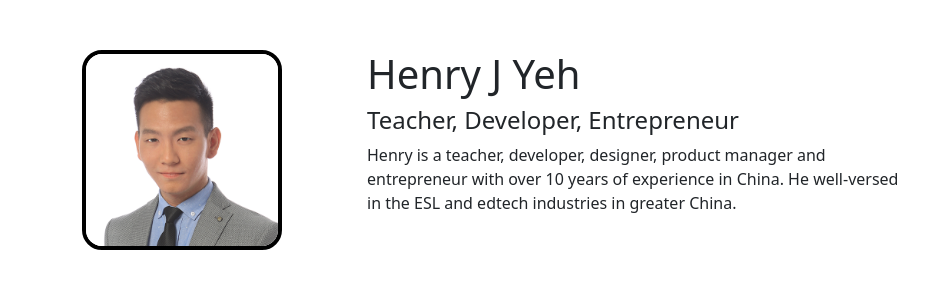
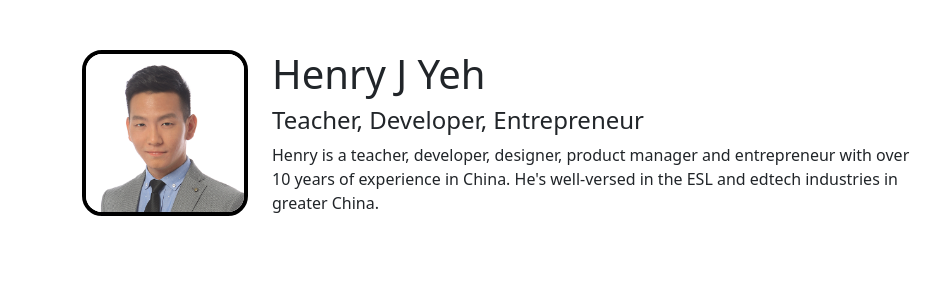
Before and after one commit to heyeh00/heyeh00.github.io, a plain HTML site: page index.html in a window 1280 px wide. Shown: the top 287 px of the page, 0-942 px from the left. Drawn offline with nearby package versions, Linux system fonts and the light colour scheme.

Commit message:
fixed typos

```diff
--- a/index.html
+++ b/index.html
@@ -13,13 +13,13 @@
   <body>
     <div class="container">
       <div class="row">
-        <div class="col-lg-3">
+        <div class="col-lg-2">
           <img id="profile-pic" class="img-fluid" src="images/square_profile.png" alt="Henry's best profile pic">
         </div>
-        <div class="col-lg-6">
+        <div class="col-lg-7">
           <h1>Henry J Yeh</h1>
           <h4>Teacher, Developer, Entrepreneur</h2>
-          <p>Henry is a teacher, developer, designer, product manager and entrepreneur with over 10 years of experience in China. He well-versed in the ESL and edtech industries in greater China.</p>
+          <p>Henry is a teacher, developer, designer, product manager and entrepreneur with over 10 years of experience in China. He's well-versed in the ESL and edtech industries in greater China.</p>
         </div>
         <div class="col-lg-3">
           <div class="d-flex">
@@ -134,7 +134,7 @@
             <h5 class="job-title">Radio Station Co-host</h3>
             <div class="d-flex justify-content-between">
               <h4 class="company">Beijing Foreign Language Radio Station 92.3FM</h4>
-              <p class="date">2012, January → 2022, September</p>
+              <p class="date">2012, January → present</p>
             </div>
             <ul>
               <li>Co-hosted a weekly ESL learning program on a national radio station.</li>
```
